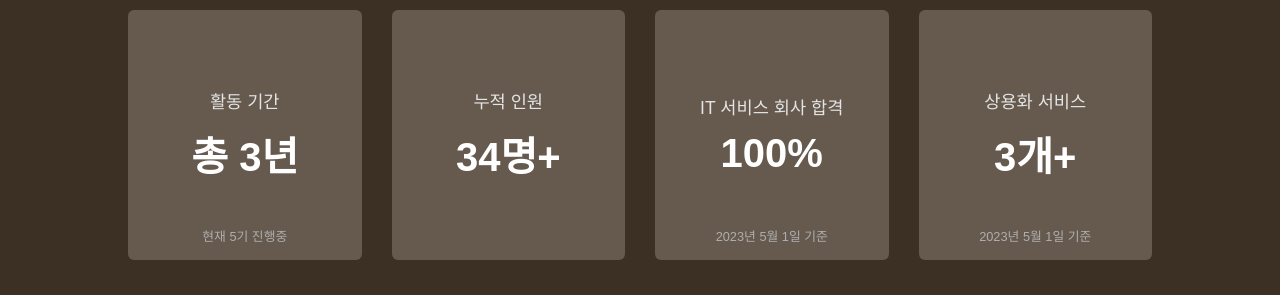
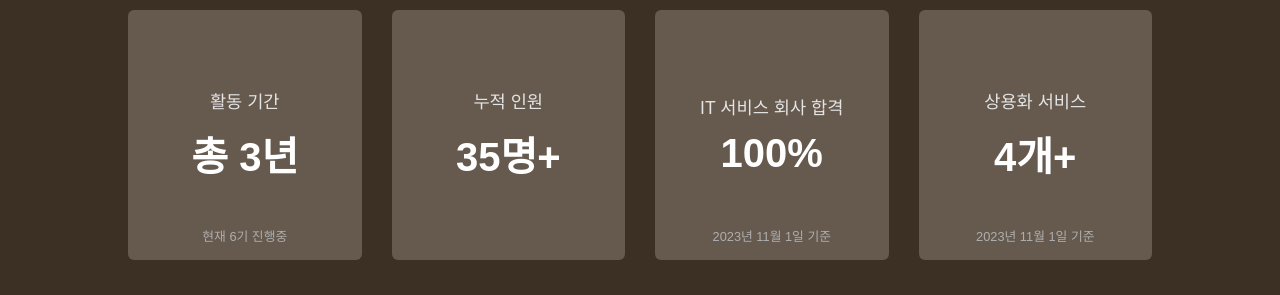
Before and after one commit to ssi02014/modern-agile-official-client, a Next.js app in the folder app/: page / in a window 1280 px wide. Shown: the part 1900-2195 px from the top of the page. Built offline with nearby package versions, Linux system fonts and the light colour scheme.

Commit message:
feat: MainDigitization 7기 정보 추가

```diff
--- a/app/components/Home/MainDigitization/index.tsx
+++ b/app/components/Home/MainDigitization/index.tsx
@@ -45,21 +45,21 @@ const MainDigitization = () => {
           <DigitBox ref={box1}>
             <h3>활동 기간</h3>
             <p>총 3년</p>
-            <span>현재 5기 진행중</span>
+            <span>현재 6기 진행중</span>
           </DigitBox>
           <DigitBox ref={box2}>
             <h3>누적 인원</h3>
-            <p>34명+</p>
+            <p>35명+</p>
           </DigitBox>
           <DigitBox ref={box3}>
             <h3>IT 서비스 회사 합격</h3>
             <p>100%</p>
-            <span>2023년 5월 1일 기준</span>
+            <span>2023년 11월 1일 기준</span>
           </DigitBox>
           <DigitBox ref={box4}>
             <h3>상용화 서비스</h3>
-            <p>3개+</p>
-            <span>2023년 5월 1일 기준</span>
+            <p>4개+</p>
+            <span>2023년 11월 1일 기준</span>
           </DigitBox>
         </DigitBoxContainer>
       </InnerContainer>
```
